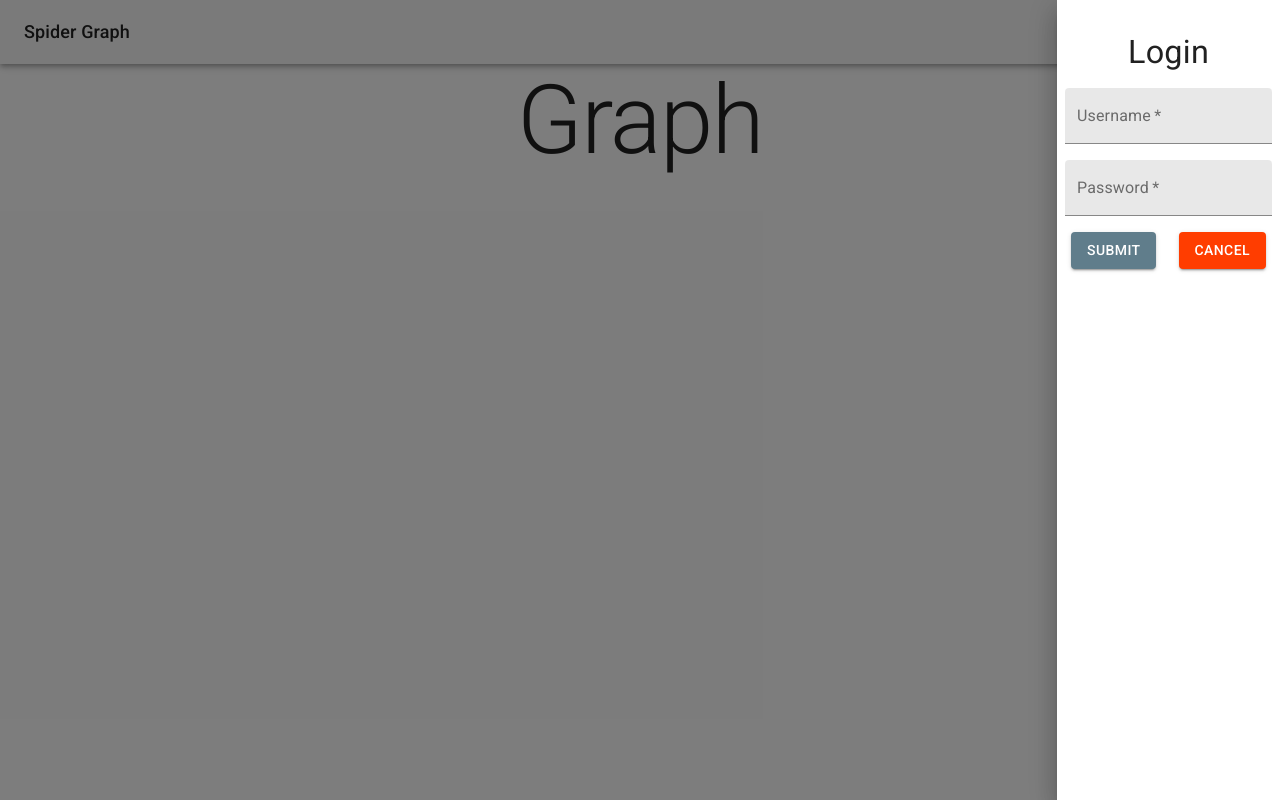
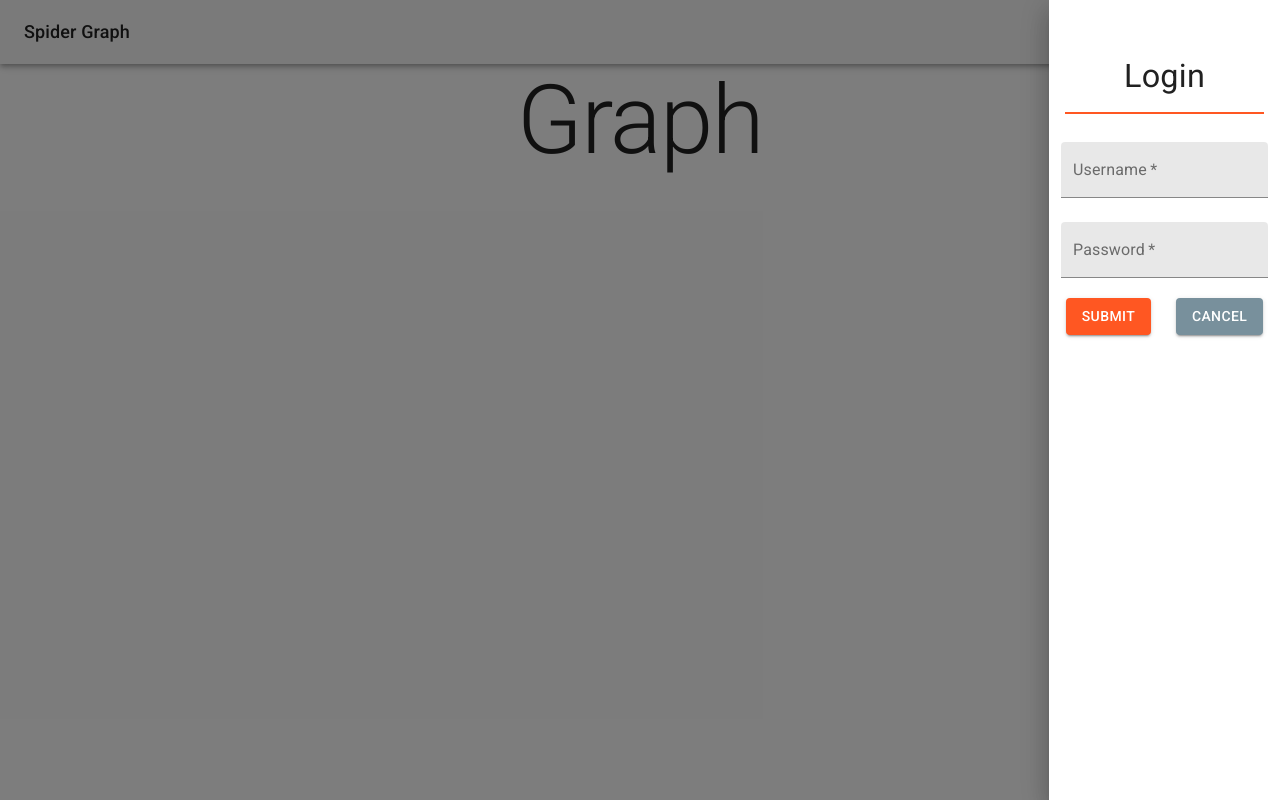
Before and after one commit to Spider-Graph-1/Front-End, a React (Create React App) app: page / in a window 1280 px wide. Both pictures are taken after a click on the button "LOGIN". Built offline with nearby package versions, Linux system fonts and the light colour scheme.

Commit message:
Error handling and styling for login

```diff
--- a/src/app/Navbar.jsx
+++ b/src/app/Navbar.jsx
@@ -6,6 +6,7 @@ import {
   Toolbar,
   Typography,
   Button,
+  Link,
   makeStyles,
 } from '@material-ui/core';
 // Routing
@@ -36,9 +37,14 @@ const Navbar = () => {
         </Typography>
 
         {authenticated ? (
-          <Button variant="outlined" color="primary">
-            Logout
-          </Button>
+          <>
+            <Link to="/dashboard" component={RouterLink} variant="primary">
+              Dashboard
+            </Link>
+            <Button variant="outlined" color="primary">
+              Logout
+            </Button>
+          </>
         ) : (
           <>
             <Button
--- a/src/app/theme.js
+++ b/src/app/theme.js
@@ -4,8 +4,8 @@ import { blueGrey, deepOrange } from '@material-ui/core/colors';
 
 const theme = createMuiTheme({
   palette: {
-    primary: blueGrey,
-    secondary: deepOrange,
+    primary: deepOrange,
+    secondary: blueGrey,
   },
 });
 
--- a/src/features/auth/authSlice.js
+++ b/src/features/auth/authSlice.js
@@ -43,6 +43,11 @@ const authenticateUser = createSlice({
         error: null,
       };
     },
+    clearAuthenticationAttempt() {
+      return {
+        initialState,
+      };
+    },
   },
 });
 
@@ -51,6 +56,7 @@ export const {
   authenticateUserSuccess,
   authenticateUserError,
   unAuthenticateUser,
+  clearAuthenticationAttempt,
 } = authenticateUser.actions;
 
 export default authenticateUser.reducer;
--- a/src/features/auth/login/Login.jsx
+++ b/src/features/auth/login/Login.jsx
@@ -1,25 +1,36 @@
-import React, { useEffect, useState } from 'react';
+import React, { useCallback, useEffect, useState } from 'react';
 import {
   Box,
   Button,
+  CircularProgress,
   Drawer,
   TextField,
   makeStyles,
   Typography,
 } from '@material-ui/core';
 import { useDispatch, useSelector } from 'react-redux';
-import { authenticate } from '../authSlice';
+import { authenticate, clearAuthenticationAttempt } from '../authSlice';
 
 const useStyles = makeStyles((theme) => ({
   title: {
     flexGrow: 1,
-    margin: theme.spacing(1),
+    margin: theme.spacing(2),
+    padding: theme.spacing(2),
+    borderBottom: `2px solid ${theme.palette.primary.main}`,
   },
   navButton: {
     margin: theme.spacing(1),
   },
   formField: {
-    margin: theme.spacing(1),
+    margin: theme.spacing(1.5),
+  },
+  buttonProgress: {
+    color: theme.palette.primary.main,
+    position: 'absolute',
+    top: '50%',
+    left: '50%',
+    marginTop: -12,
+    marginLeft: -12,
   },
 }));
 
@@ -30,18 +41,18 @@ const initialFormValues = {
 
 const Login = () => {
   const dispatch = useDispatch();
-  const { success, error } = useSelector((state) => state.auth);
+  const { authenticating, success, error } = useSelector((state) => state.auth);
 
   const classes = useStyles();
   const [isOpen, setIsOpen] = useState(false);
-  const [errorMessage, setErrorMessage] = useState(null);
 
   const [formValues, setFormValues] = useState(initialFormValues);
 
-  const toggleDrawer = () => {
+  const toggleDrawer = useCallback(() => {
     setIsOpen(false);
     setFormValues(initialFormValues);
-  };
+    dispatch(clearAuthenticationAttempt());
+  }, [dispatch]);
 
   const handleChange = (event) => {
     setFormValues({
@@ -56,13 +67,8 @@ const Login = () => {
   };
 
   useEffect(() => {
-    if (success) {
-      toggleDrawer();
-    }
-    if (error) {
-      setErrorMessage('Login failed.');
-    }
-  }, [error, success]);
+    success && toggleDrawer();
+  }, [success, toggleDrawer]);
 
   return (
     <>
@@ -93,22 +99,26 @@ const Login = () => {
           >
             <TextField
               required
+              error={error}
               name="username"
-              value={formValues.username}
+              defaultValue={formValues.username}
               label="Username"
-              helperText={errorMessage}
+              helperText={error && 'Login Failed'}
               variant="filled"
+              color="secondary"
               onChange={handleChange}
               className={classes.formField}
             />
             <TextField
               required
+              error={error}
               name="password"
               type="password"
-              value={formValues.password}
+              defaultValue={formValues.password}
               label="Password"
-              helperText={errorMessage}
+              helperText={error && 'Login Failed'}
               variant="filled"
+              color="secondary"
               onChange={handleChange}
               className={classes.formField}
             />
@@ -117,7 +127,16 @@ const Login = () => {
                 type="submit"
                 variant="contained"
                 color="primary"
+                disabled={authenticating}
                 className={classes.navButton}
+                startIcon={
+                  authenticating && (
+                    <CircularProgress
+                      size={24}
+                      className={classes.buttonProgress}
+                    />
+                  )
+                }
               >
                 Submit
               </Button>
```
